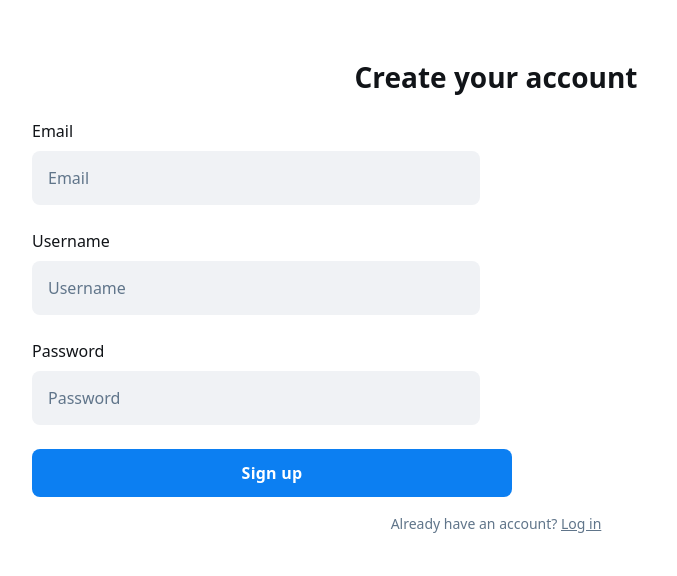
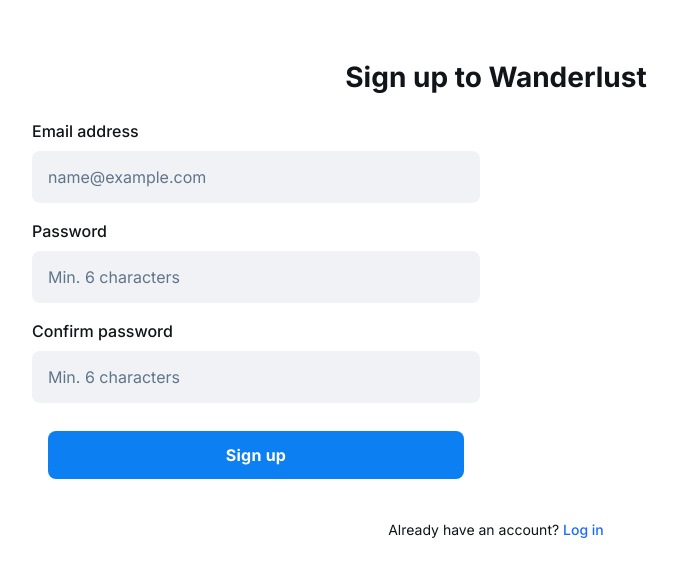
Before and after one commit to mnene-william/Trekmate-app, a React (Vite) app: page /signup in a window 1280 px wide. Shown: the top 576 px of the page, without its empty margins (144-821 px from the left). Built offline with nearby package versions, Linux system fonts and the light colour scheme; no server answers.

Commit message:
feat: add CreateProfile component and enhance SignUp and Login with improved error handling and UI updates

```diff
--- a/src/App.jsx
+++ b/src/App.jsx
@@ -4,6 +4,7 @@
 import SignUp from './Components/SignUp'
 import Login from './Components/Login';
 import Dashboard from './Components/Dashboard';
+import CreateProfile from './Components/CreateProfile';
 
 
 
@@ -18,6 +19,7 @@
         <Route path="/signup" element={<SignUp />} />
         <Route path="/login" element={<Login />} />
         <Route path="/dashboard" element={<Dashboard />} />
+        <Route path="/create-profile" element={<CreateProfile />} />
         <Route path="/" element={<Navigate to="dashboard" replace />} />
       </Routes>
 
--- /dev/null
+++ b/src/Components/CreateProfile.jsx
@@ -0,0 +1,173 @@
+import React, { useState } from 'react';
+import { useNavigate } from 'react-router-dom';
+import { useAuth } from '../Context/AuthContext'; // To get currentUser
+import { updateProfile } from 'firebase/auth'; // To update displayName
+// import { storage } from '../firebase'; // Uncomment if you integrate Firebase Storage
+// import { ref, uploadBytes, getDownloadURL } from 'firebase/storage'; // Uncomment for Storage functions
+// import { db } from '../firebase'; // Uncomment if you integrate Firestore
+// import { doc, setDoc } from 'firebase/firestore'; // Uncomment for Firestore functions
+
+function CreateProfile() {
+  const { currentUser } = useAuth();
+  const navigate = useNavigate();
+
+  // State for editable profile fields
+  // Initialize with existing data, or empty string if null
+  const [username, setUsername] = useState(currentUser?.displayName || '');
+  const [bio, setBio] = useState('');
+  const [profileImage, setProfileImage] = useState(null); // For the file object
+  const [error, setError] = useState('');
+  const [loading, setLoading] = useState(false);
+
+  const handleNext = async (e) => {
+    e.preventDefault(); // Prevent default form submission
+    setError('');
+    setLoading(true);
+
+    if (!currentUser) {
+      setError("No user found. Please sign up or log in first.");
+      setLoading(false);
+      return;
+    }
+
+    if (username.trim() === '') {
+      setError("Username cannot be empty.");
+      setLoading(false);
+      return;
+    }
+
+    try {
+      // 1. Update Firebase Auth displayName (username)
+      await updateProfile(currentUser, { displayName: username });
+
+      // 2. Handle Profile Photo Upload (Advanced - requires Firebase Storage setup)
+      // This part is commented out, uncomment and implement when ready for image uploads.
+      /*
+      if (profileImage) {
+        const imageRef = ref(storage, `profile_pictures/${currentUser.uid}/${profileImage.name}`);
+        await uploadBytes(imageRef, profileImage);
+        const photoURL = await getDownloadURL(imageRef);
+        await updateProfile(currentUser, { photoURL: photoURL });
+      }
+      */
+
+      // 3. Handle Bio (Advanced - requires Firebase Firestore/Realtime Database setup)
+      // This part is commented out, uncomment and implement when ready for database storage.
+      /*
+      if (bio.trim() !== '') {
+        await setDoc(doc(db, "users", currentUser.uid), {
+          bio: bio,
+          // You might also want to save displayName and photoURL here for easier querying later
+          displayName: username,
+          email: currentUser.email,
+          // photoURL: currentUser.photoURL, // If updated above
+        }, { merge: true }); // Use merge: true to avoid overwriting other user data
+      }
+      */
+
+      console.log('Profile created/updated:', username, bio, profileImage ? profileImage.name : 'No image');
+      navigate('/dashboard'); // Navigate to dashboard after profile creation/update
+    } catch (err) {
+      console.error("Error creating profile:", err);
+      setError("Failed to create profile: " + err.message);
+    } finally {
+      setLoading(false);
+    }
+  };
+
+  const handleImageChange = (e) => {
+    if (e.target.files[0]) {
+      setProfileImage(e.target.files[0]);
+      // Optional: Add a preview of the image
+    }
+  };
+
+  return (
+    // This div encapsulates the entire page layout for CreateProfile, including its specific header
+    <div className="relative flex size-full min-h-screen flex-col bg-white overflow-x-hidden" style={{ fontFamily: 'Inter, "Noto Sans", sans-serif' }}>
+      <div className="layout-container flex h-full grow flex-col">
+        {/* Specific Header for this profile creation flow */}
+        <header className="flex items-center justify-between whitespace-nowrap border-b border-solid border-b-[#f0f2f5] px-10 py-3">
+          <div className="flex items-center gap-4 text-[#111418]">
+            <div className="size-4">
+              <svg viewBox="0 0 48 48" fill="none" xmlns="http://www.w3.org/2000/svg">
+                <path
+                  d="M44 11.2727C44 14.0109 39.8386 16.3957 33.69 17.6364C39.8386 18.877 44 21.2618 44 24C44 26.7382 39.8386 29.123 33.69 30.3636C39.8386 31.6043 44 33.9891 44 36.7273C44 40.7439 35.0457 44 24 44C12.9543 44 4 40.7439 4 36.7273C4 33.9891 8.16144 31.6043 14.31 30.3636C8.16144 29.123 4 26.7382 4 24C4 21.2618 8.16144 18.877 14.31 17.6364C8.16144 16.3957 4 14.0109 4 11.2727C4 7.25611 12.9543 4 24 4C35.0457 4 44 7.25611 44 11.2727Z"
+                  fill="currentColor"
+                ></path>
+              </svg>
+            </div>
+            <h2 className="text-[#111418] text-lg font-bold leading-tight tracking-[-0.015em]">Wanderlust</h2>
+          </div>
+          <button
+            onClick={handleNext} // Attach handler
+            disabled={loading}
+            className="flex min-w-[84px] max-w-[480px] cursor-pointer items-center justify-center overflow-hidden rounded-lg h-10 px-4 bg-[#f0f2f5] text-[#111418] text-sm font-bold leading-normal tracking-[0.015em] disabled:opacity-50"
+          >
+            <span className="truncate">{loading ? 'Saving...' : 'Next'}</span>
+          </button>
+        </header>
+
+        {/* Main content area for the form, centered */}
+        <div className="px-40 flex flex-1 justify-center py-5">
+          <div className="layout-content-container flex flex-col w-[512px] max-w-[512px] py-5 max-w-[960px] flex-1">
+            <h2 className="text-[#111418] tracking-light text-[28px] font-bold leading-tight px-4 text-center pb-3 pt-5">Create your profile</h2>
+
+            {error && <p className="text-red-500 text-center mb-4">{error}</p>}
+
+            <div className="flex max-w-[480px] flex-wrap items-end gap-4 px-4 py-3">
+              <label className="flex flex-col min-w-40 flex-1">
+                <p className="text-[#111418] text-base font-medium leading-normal pb-2">Username</p>
+                <input
+                  placeholder="@username"
+                  className="form-input flex w-full min-w-0 flex-1 resize-none overflow-hidden rounded-lg text-[#111418] focus:outline-0 focus:ring-0 border border-[#dbe0e6] bg-white focus:border-[#dbe0e6] h-14 placeholder:text-[#60758a] p-[15px] text-base font-normal leading-normal"
+                  value={username}
+                  onChange={(e) => setUsername(e.target.value)}
+                />
+              </label>
+            </div>
+
+            <div className="flex max-w-[480px] flex-wrap items-end gap-4 px-4 py-3">
+              <label className="flex flex-col min-w-40 flex-1">
+                <p className="text-[#111418] text-base font-medium leading-normal pb-2">Bio (optional)</p>
+                <textarea
+                  placeholder="Tell us a bit about yourself"
+                  className="form-input flex w-full min-w-0 flex-1 resize-none overflow-hidden rounded-lg text-[#111418] focus:outline-0 focus:ring-0 border border-[#dbe0e6] bg-white focus:border-[#dbe0e6] min-h-36 placeholder:text-[#60758a] p-[15px] text-base font-normal leading-normal"
+                  value={bio}
+                  onChange={(e) => setBio(e.target.value)}
+                ></textarea>
+              </label>
+            </div>
+
+            <h3 className="text-[#111418] text-lg font-bold leading-tight tracking-[-0.015em] px-4 pb-2 pt-4">Profile photo</h3>
+            <div className="flex flex-col p-4">
+              <div className="flex flex-col items-center gap-6 rounded-lg border-2 border-dashed border-[#dbe0e6] px-6 py-14">
+                <div className="flex max-w-[480px] flex-col items-center gap-2">
+                  <p className="text-[#111418] text-lg font-bold leading-tight tracking-[-0.015em] max-w-[480px] text-center">Add a photo</p>
+                  <p className="text-[#111418] text-sm font-normal leading-normal max-w-[480px] text-center">Recommended size: 1000x1000px</p>
+                </div>
+                <label
+                  htmlFor="profile-upload" // Link label to hidden input
+                  className="flex min-w-[84px] max-w-[480px] cursor-pointer items-center justify-center overflow-hidden rounded-lg h-10 px-4 bg-[#f0f2f5] text-[#111418] text-sm font-bold leading-normal tracking-[0.015em]"
+                >
+                  <span className="truncate">Upload</span>
+                  <input
+                    id="profile-upload"
+                    type="file"
+                    accept="image/*" // Accept only image files
+                    className="hidden" // Hide the default file input
+                    onChange={handleImageChange}
+                  />
+                </label>
+                {/* Display selected file name */}
+                {profileImage && <p className="text-sm text-gray-500 mt-2">{profileImage.name}</p>}
+              </div>
+            </div>
+          </div>
+        </div>
+      </div>
+    </div>
+  );
+}
+
+export default CreateProfile;
--- a/src/Components/Login.jsx
+++ b/src/Components/Login.jsx
@@ -34,7 +34,7 @@
     };
 
     return (
-        <div className="px-40 flex flex-1 justify-center py-5">
+        <div className="flex flex-1 justify-center items-center">
             <div className="layout-content-container flex flex-col w-[512px] max-w-[512px] py-5 max-w-[960px] flex-1">
                 <h2 className="text-[#111418] tracking-light text-[28px] font-bold leading-tight px-4 text-center pb-3 pt-5">
                     Welcome back
--- a/src/Components/SignUp.jsx
+++ b/src/Components/SignUp.jsx
@@ -1,113 +1,105 @@
 import React, { useState } from 'react';
-import { Link, useNavigate } from 'react-router-dom';
-import { createUserWithEmailAndPassword, updateProfile } from 'firebase/auth';
-import { auth, db } from '../firebase';
-import { doc, setDoc } from 'firebase/firestore';
+import { useNavigate, Link } from 'react-router-dom';
+import { useAuth } from '../Context/AuthContext';
 
 function SignUp() {
     const [email, setEmail] = useState('');
-    const [username, setUsername] = useState('');
     const [password, setPassword] = useState('');
+    const [confirmPassword, setConfirmPassword] = useState('');
     const [error, setError] = useState('');
     const [loading, setLoading] = useState(false);
     const navigate = useNavigate();
+    const { signup } = useAuth();
 
     const handleSignUp = async (e) => {
         e.preventDefault();
         setError('');
         setLoading(true);
 
+        if (password !== confirmPassword) {
+            setError("Passwords do not match.");
+            setLoading(false);
+            return;
+        }
+
         try {
-            const userCredential = await createUserWithEmailAndPassword(auth, email, password);
-            const user = userCredential.user;
-
-            await updateProfile(user, {
-                displayName: username,
-            });
-
-            await setDoc(doc(db, 'users', user.uid), {
-                uid: user.uid,
-                email: user.email,
-                username: username,
-                createdAt: new Date(),
-            });
-
-            console.log('User signed up successfully:', user);
-            navigate('/dashboard');
+            await signup(email, password);
+            navigate('/create-profile');
         } catch (err) {
-            console.error('Error signing up:', err);
             if (err.code === 'auth/email-already-in-use') {
-                setError('This email is already in use. Please try logging in or use a different email.');
+                setError('This email address is already in use. Please log in or use a different email.');
             } else if (err.code === 'auth/invalid-email') {
-                setError('Please enter a valid email address.');
+                setError('The email address is not valid.');
             } else if (err.code === 'auth/weak-password') {
                 setError('Password should be at least 6 characters.');
             } else {
-                setError('Failed to create an account: ' + err.message);
+                setError("Failed to create an account: " + err.message);
             }
+            console.error("Error signing up:", err);
         } finally {
             setLoading(false);
         }
     };
 
     return (
+        <div className="relative flex size-full min-h-screen flex-col bg-white group/design-root overflow-x-hidden" style={{ fontFamily: 'Inter, "Noto Sans", sans-serif' }}>
+            <div className="layout-container flex h-full grow flex-col">
                 <div className="px-40 flex flex-1 justify-center py-5">
                     <div className="layout-content-container flex flex-col w-[512px] max-w-[512px] py-5 max-w-[960px] flex-1">
-                <h2 className="text-[#111418] tracking-light text-[28px] font-bold leading-tight px-4 text-center pb-3 pt-5">
-                    Create your account
-                </h2>
+                        <h2 className="text-[#111418] tracking-light text-[28px] font-bold leading-tight px-4 text-center pb-3 pt-5">Sign up to Wanderlust</h2>
                         {error && <p className="text-red-500 text-center mb-4">{error}</p>}
-                <div className="flex max-w-[480px] flex-wrap items-end gap-4 px-4 py-3">
-                    <label className="flex flex-col min-w-40 flex-1">
-                        <p className="text-[#111418] text-base font-medium leading-normal pb-2">Email</p>
+                        <form onSubmit={handleSignUp} className="flex flex-col max-w-[480px] gap-4 px-4 py-3">
+                            <label className="flex flex-col min-w-40 flex-1 w-full">
+                                <p className="text-[#111418] text-base font-medium leading-normal pb-2">Email address</p>
                                 <input
-                            placeholder="Email"
+                                    type="email"
+                                    placeholder="name@example.com"
                                     className="form-input flex w-full min-w-0 flex-1 resize-none overflow-hidden rounded-lg text-[#111418] focus:outline-0 focus:ring-0 border-none bg-[#f0f2f5] focus:border-none h-14 placeholder:text-[#60758a] p-4 text-base font-normal leading-normal"
-                            type="email"
                                     value={email}
                                     onChange={(e) => setEmail(e.target.value)}
+                                    required
                                 />
                             </label>
-                </div>
-                <div className="flex max-w-[480px] flex-wrap items-end gap-4 px-4 py-3">
-                    <label className="flex flex-col min-w-40 flex-1">
-                        <p className="text-[#111418] text-base font-medium leading-normal pb-2">Username</p>
+                            <label className="flex flex-col min-w-40 flex-1 w-full">
+                                <p className="text-[#111418] text-base font-medium leading-normal pb-2">Password</p>
                                 <input
-                            placeholder="Username"
+                                    type="password"
+                                    placeholder="Min. 6 characters"
                                     className="form-input flex w-full min-w-0 flex-1 resize-none overflow-hidden rounded-lg text-[#111418] focus:outline-0 focus:ring-0 border-none bg-[#f0f2f5] focus:border-none h-14 placeholder:text-[#60758a] p-4 text-base font-normal leading-normal"
-                            type="text"
-                            value={username}
-                            onChange={(e) => setUsername(e.target.value)}
+                                    value={password}
+                                    onChange={(e) => setPassword(e.target.value)}
+                                    required
                                 />
                             </label>
-                </div>
-                <div className="flex max-w-[480px] flex-wrap items-end gap-4 px-4 py-3">
-                    <label className="flex flex-col min-w-40 flex-1">
-                        <p className="text-[#111418] text-base font-medium leading-normal pb-2">Password</p>
+                            <label className="flex flex-col min-w-40 flex-1 w-full">
+                                <p className="text-[#111418] text-base font-medium leading-normal pb-2">Confirm password</p>
                                 <input
-                            placeholder="Password"
+                                    type="password"
+                                    placeholder="Min. 6 characters"
                                     className="form-input flex w-full min-w-0 flex-1 resize-none overflow-hidden rounded-lg text-[#111418] focus:outline-0 focus:ring-0 border-none bg-[#f0f2f5] focus:border-none h-14 placeholder:text-[#60758a] p-4 text-base font-normal leading-normal"
-                            type="password"
-                            value={password}
-                            onChange={(e) => setPassword(e.target.value)}
+                                    value={confirmPassword}
+                                    onChange={(e) => setConfirmPassword(e.target.value)}
+                                    required
                                 />
                             </label>
-                </div>
-                <div className="flex px-4 py-3">
+                            <div className="flex px-4 py-3 w-full">
                                 <button
-                        onClick={handleSignUp}
+                                    type="submit"
                                     disabled={loading}
                                     className="flex min-w-[84px] max-w-[480px] cursor-pointer items-center justify-center overflow-hidden rounded-lg h-12 px-5 flex-1 bg-[#0c7ff2] text-white text-base font-bold leading-normal tracking-[0.015em] disabled:opacity-50"
                                 >
-                        <span className="truncate">{loading ? 'Signing up...' : 'Sign up'}</span>
+                                    <span className="truncate">{loading ? 'Signing Up...' : 'Sign up'}</span>
                                 </button>
                             </div>
-                <p className="text-[#60758a] text-sm font-normal leading-normal pb-3 pt-1 px-4 text-center">
-                    Already have an account?{' '}
-                    <Link to="/login" className="underline">
+                        </form>
+                        <p className="text-[#111418] text-sm font-normal leading-normal px-4 pt-4 text-center">
+                            Already have an account?{" "}
+                            <Link to="/login" className="text-[#1b6bfe] font-medium">
                                 Log in
                             </Link>
                         </p>
+                    </div>
+                </div>
             </div>
         </div>
     );
--- a/src/Context/AuthContext.jsx
+++ b/src/Context/AuthContext.jsx
@@ -1,20 +1,34 @@
-import React, {createContext, useState, useEffect, useContext} from 'react';
-import {auth} from '../firebase'
-import { onAuthStateChanged } from 'firebase/auth';
+import React, { createContext, useState, useEffect, useContext } from 'react';
+import { auth } from '../firebase';
+import { onAuthStateChanged, createUserWithEmailAndPassword, signOut}  from 'firebase/auth';
+
 
 const AuthContext = createContext();
 
-export function useAuth(){
+export function useAuth() {
   return useContext(AuthContext);
 }
 
-export function AuthProvider({children}){
+export function AuthProvider({ children }) {
   const [currentUser, setCurrentUser] = useState(null);
   const [loading, setLoading] = useState(true);
 
+
+  function signup(email, password) {
+    return createUserWithEmailAndPassword(auth, email, password);
+  }
+
+  function login(email, password){
+    return signInWithEmailAndPassword(auth, email, password);
+  }
+
+  function logout(){
+    return signOut(auth);
+  }
+
   useEffect(() => {
     const unsubscribe = onAuthStateChanged(auth, (user) => {
-            setCurrentUser(user)
+      setCurrentUser(user);
       setLoading(false);
     });
 
@@ -24,12 +38,17 @@
 
   const value = {
     currentUser,
+    signup,
+     login,
+     logout,
+
     loading
   };
 
-    return(
+  return (
     <AuthContext.Provider value={value}>
+
       {!loading && children}
     </AuthContext.Provider>
-    )
+  );
 }
```
Lines whose indentation alone changed are shown as unchanged.
